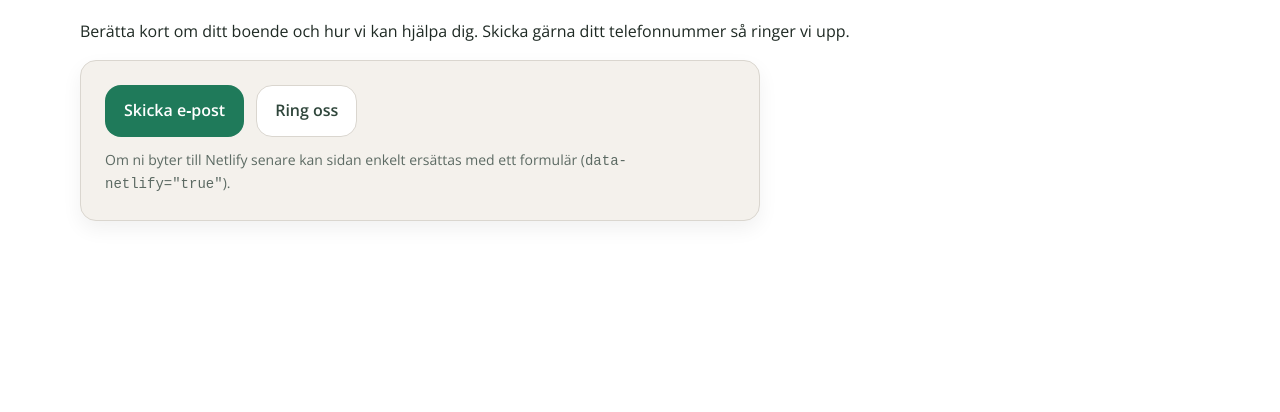
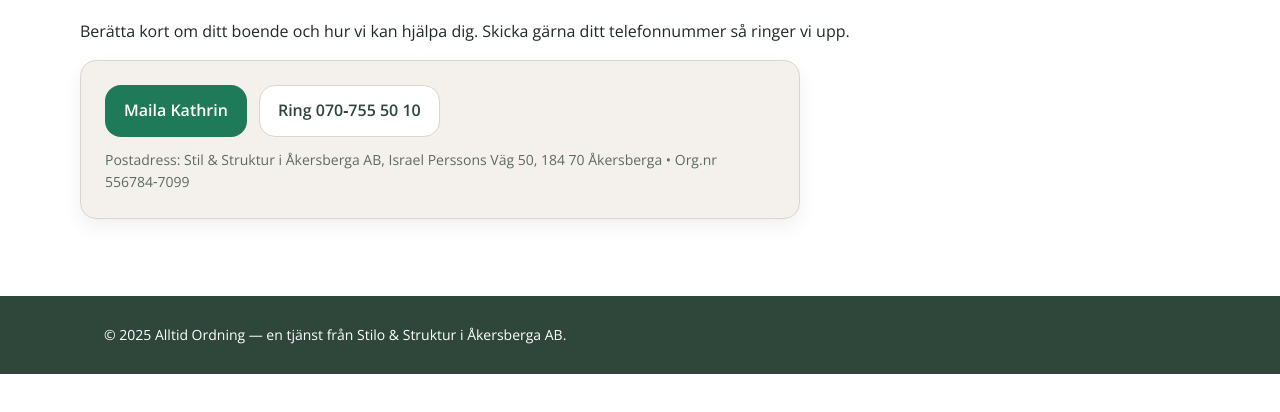
Before and after one commit to Alltidordning/alltidordning.se, a plain HTML site: page kontakt.html in a window 1280 px wide. Shown: the part 152-564 px from the top of the page. Drawn offline with nearby package versions, Linux system fonts and the light colour scheme.

Commit message:
Update kontakt.html

```diff
--- a/kontakt.html
+++ b/kontakt.html
@@ -13,17 +13,22 @@
   <h1 style="font-family:Poppins, sans-serif; color:var(--col-primary-dark);">Kontakta oss</h1>
   <p>Berätta kort om ditt boende och hur vi kan hjälpa dig. Skicka gärna ditt telefonnummer så ringer vi upp.</p>
 
-  <div class="card" style="max-width:680px;">
-    <p style="display:flex; gap:12px; flex-wrap:wrap;">
-      <a class="btn btn-primary" href="mailto:info@alltidordning.se?subject=Intresse%20%E2%80%93%20Alltid%20Ordning&body=Hej!%0D%0A%0D%0AJag vill ha hj%C3%A4lp med uthyrning.%0D%0A%0D%0ABoende:%20%0D%0AOrt:%20%0D%0ATelefon:%20%0D%0A%0D%0ATack!">
-        Skicka e‑post
-      </a>
-      <a class="btn btn-ghost" href="tel:+4673XXXXXXX">Ring oss</a>
+  <div class="card" style="max-width:720px;">
+    <p style="display:flex;gap:12px;flex-wrap:wrap;">
+      <a class="btn btn-primary" href="mailto:kathrin.hallen@alltidordning.se?subject=Intresse%20%E2%80%93%20Alltid%20Ordning&body=Hej!%0D%0A%0D%0AJag vill ha hj%C3%A4lp med uthyrning.%0D%0ABoende/Ort:%20%0D%0ATelefon:%20%0D%0A%0D%0ATack!">Maila Kathrin</a>
+      <a class="btn btn-ghost" href="tel:+46707555010">Ring 070‑755 50 10</a>
     </p>
     <p style="color:var(--col-text-2); font-size:14px; margin-top:12px;">
-      Om ni byter till Netlify senare kan sidan enkelt ersättas med ett formulär (<code>data-netlify="true"</code>).
+      Postadress: Stil & Struktur i Åkersberga AB, Israel Perssons Väg 50, 184 70 Åkersberga • Org.nr 556784‑7099
     </p>
   </div>
 </main>
+
+<footer class="site-footer">
+  <div class="container">
+    &copy; <span id="y"></span> Alltid Ordning — en tjänst från Stilo & Struktur i Åkersberga AB.
+  </div>
+</footer>
+<script>document.getElementById('y').textContent = new Date().getFullYear();</script>
 </body>
 </html>
```
